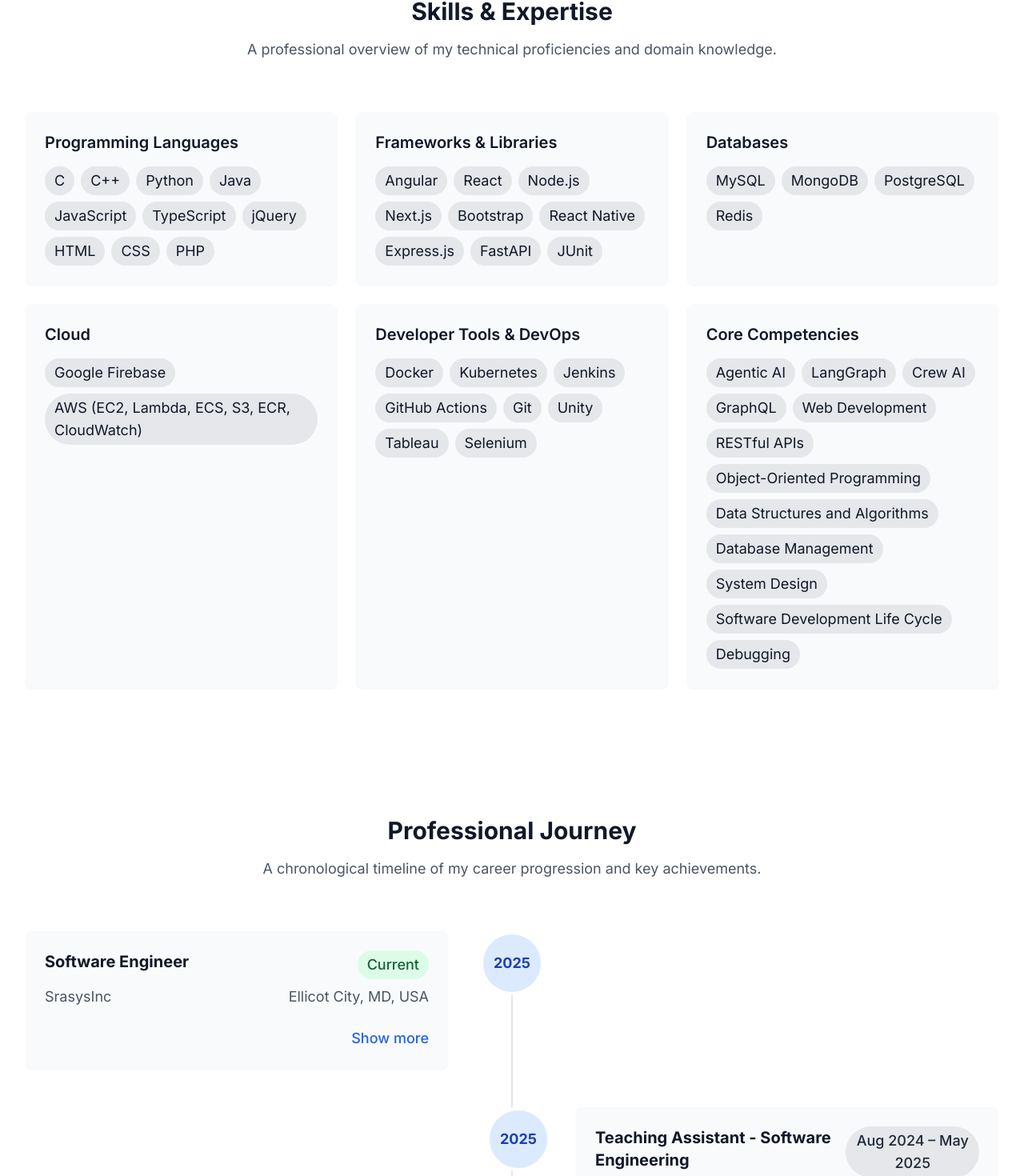
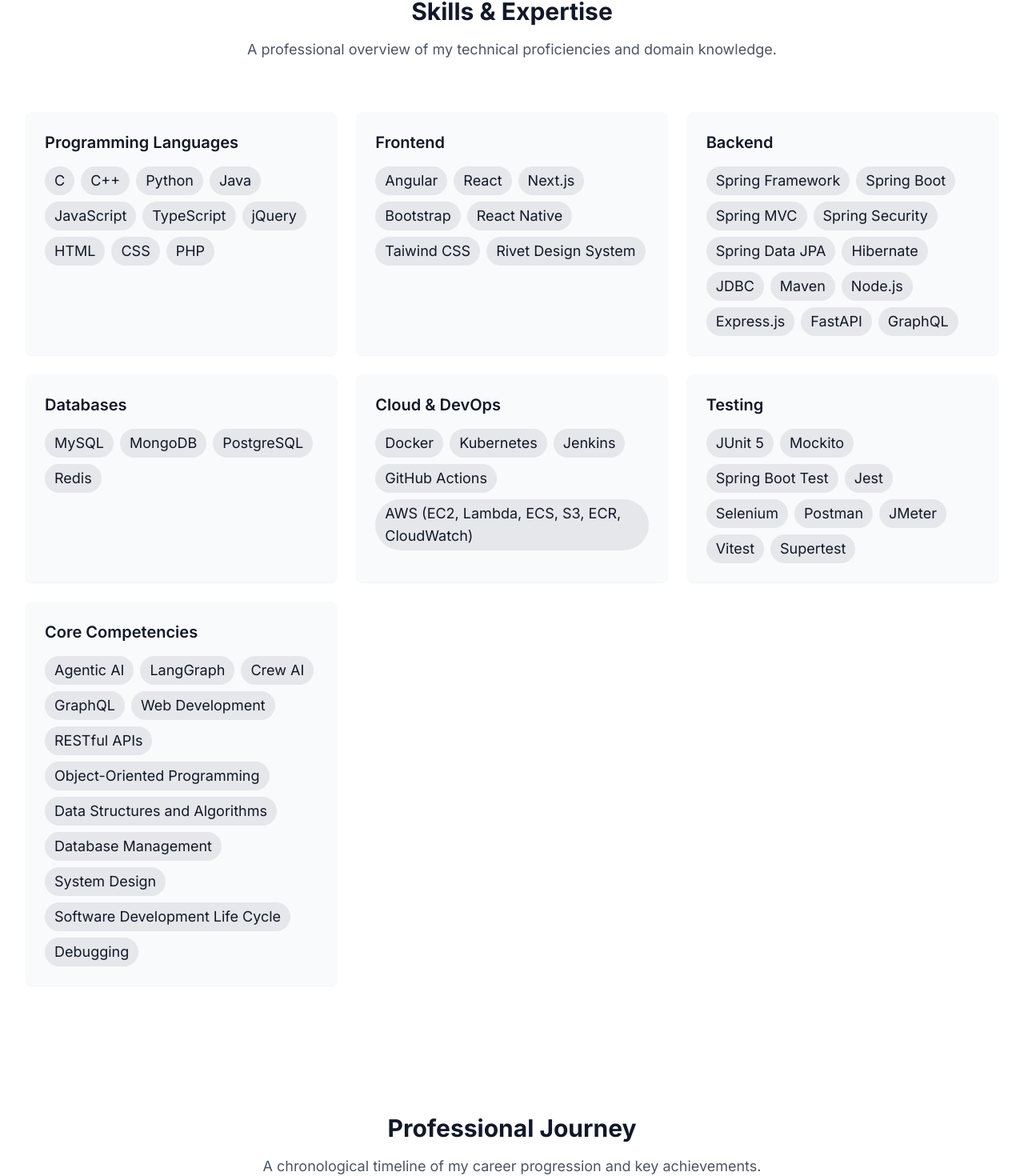
Before and after one commit to maheswar09/Maheswar-Portfolio, a React (Vite) app: page / in a window 1280 px wide. Shown: the part 884-2354 px from the top of the page at 80% size. Built offline with nearby package versions, Linux system fonts and the light colour scheme.

Commit message:
java backend

```diff
--- a/src/components/Hero.tsx
+++ b/src/components/Hero.tsx
@@ -142,7 +142,7 @@
               Get in Touch
             </a>
             <a
-              href="https://drive.google.com/file/d/172U5BlFooXEx7k_82HBXq4EAUymHkumo/view?usp=sharing"
+              href="https://drive.google.com/file/d/13wO-yRzggUIaeLfahi4JQpZvDPvbnnoG/view?usp=sharing"
               target="_blank"
               className="px-6 py-3 rounded-full bg-gray-200 text-lg dark:bg-gray-700 hover:bg-gray-300 dark:hover:bg-gray-600 font-medium transition-colors duration-300"
             >
--- a/src/data/skillsData.ts
+++ b/src/data/skillsData.ts
@@ -21,9 +21,15 @@
     ]
   },
   {
-    name: "Frameworks & Libraries",
+    name: "Frontend",
     keywords: [
-      "Angular", "React", "Node.js", "Next.js", "Bootstrap", "React Native", "Express.js", "FastAPI", "JUnit"
+      "Angular", "React", "Next.js", "Bootstrap", "React Native", "Taiwind CSS", "Rivet Design System"
+    ]
+  },
+  {
+    name: "Backend",
+    keywords: [
+      "Spring Framework", "Spring Boot", "Spring MVC", "Spring Security", "Spring Data JPA", "Hibernate", "JDBC", "Maven", "Node.js", "Express.js", "FastAPI", "GraphQL"
     ]
   },
   {
@@ -36,24 +42,21 @@
     ]
   },
   {
-    name: "Cloud",
+    name: "Cloud & DevOps",
 
-    keywords: [
-      "Google Firebase",
-      "AWS (EC2, Lambda, ECS, S3, ECR, CloudWatch)"
-    ]
-  },
-  {
-    name: "Developer Tools & DevOps",
     keywords: [
       "Docker",
       "Kubernetes",
       "Jenkins",
       "GitHub Actions",
-      "Git",
-      "Unity",
-      "Tableau",
-      "Selenium"
+      "AWS (EC2, Lambda, ECS, S3, ECR, CloudWatch)"
+    ]
+  },
+  {
+    name: "Testing",
+    keywords: [
+
+      "JUnit 5", "Mockito", "Spring Boot Test", "Jest", "Selenium", "Postman", "JMeter", "Vitest", "Supertest"
     ]
   },
   {
--- a/src/data/timelineData.ts
+++ b/src/data/timelineData.ts
@@ -16,16 +16,17 @@
     id: 1,
     year: '2025',
     title: 'Software Engineer',
-    company: 'SrasysInc',
+    company: 'Srasys Inc.,',
     location: 'Ellicot City, MD, USA',
     duration: 'Jul 2025 – Present',
     current: true,
     description: [
-      'Maintained and enhanced a microservices-based school management system supporting 3k+ parents and staff, handling enrollment, billing, and analytics modules.',
-      'Developed Angular components with RxJS observables, service-based state management, and lazy loading, improving dashboard load times by 35%, while building unit and integration test suites (JUnit, Postman) under TDD practices to reduce regression issues and ensure release stability.',
-      'Automated CI/CD pipelines with GitHub Actions, Docker, AWS ECR and AWS ECS (blue-green deployments) integrated with CloudWatch monitoring, reducing deployment time by 25%.'
+      "Maintained and enhanced Java Spring Boot microservices for a school management system supporting 3000+ parents and staff, handling enrollment, billing, messaging, and analytics modules.",
+      "Implemented secure API authentication and authorization using Spring Security, JWT, and role-based access control (RBAC), enforcing fine-grained access control and adhering to OWASP security standards. ",
+      "Implemented CI/CD pipelines with GitHub Actions, Docker, AWS ECR and AWS ECS (blue-green deployments) reducing deployment time by 25%. ",
+      "Improved system reliability and observability by implementing centralized logging and exception handling using Spring AOP and using AWS CloudWatch metrics and alerts to proactively detect and resolve production incidents. "
     ],
-    technologies: ['Angular', 'Node.js', 'Express.js', 'PostgreSQL', 'TypeScript', 'RxJS', 'JUnit', 'Postman', 'GitHub Actions', 'Docker', 'AWS (ECR, ECS, CloudWatch)']
+    technologies: ['Angular', 'Java', 'Spring MVC', 'PostgreSQL', 'Spring Security', 'Spring AOP', 'RxJS', 'JUnit', 'Postman', 'GitHub Actions', 'Docker', 'AWS (ECR, ECS, CloudWatch)']
   },
   {
     id: 2,
@@ -60,18 +61,18 @@
   {
     id: 4,
     year: '2023',
-    title: 'Software Developer Intern',
-    company: 'SrasysInc',
+    title: 'Software Engineer',
+    company: 'Srasys Inc.,',
     location: 'Ellicot City, MD, USA & Bangalore, India',
     duration: 'Jan 2023 – May 2024',
     current: false,
     description: [
-      'Built and maintained RESTful microservices with Node.js, Express, and PostgreSQL for an e-learning platform serving 5k+ active users, while following Agile methodologies to ensure on-time delivery.',
-      'Optimized PostgreSQL schema with indexing, connection pooling, and Redis caching, thereby reducing query latency by 40% and, through JMeter load testing, validated support for 2k+ concurrent users.',
-      'Developed secure API endpoints with JWT authentication and middleware-driven RBAC, following OWASP standards to prevent XSS, CSRF, and injection attacks.',
-      'Implemented a PayPal-based payment microservice with webhook reconciliation, idempotent transactions, and PCI-aware security practices supporting 1,000+ successful monthly transactions'
+      'Built and maintained RESTful microservices using Spring Boot, Spring MVC, and Spring Data JPA for an e-learning platform serving 5k+ active users, following Agile methodologies to ensure on-time delivery. ',
+      'Optimized PostgreSQL performance through schema normalization, indexing strategies, and Redis caching, reducing query latency by 40% and improving overall API throughput. ',
+      'Followed TDD practices to write unit and integration tests using JUnit 5, Mockito, and Spring Boot Test, validating service logic, database interactions, and REST API contracts to reduce production defects. ',
+      'Developed a payment microservice integrating PayPal APIs, implementing webhook reconciliation, idempotent transaction handling, and validated scalability via JMeter load testing for 2000+ concurrent users. '
     ],
-    technologies: ['React', 'Tailwind CSS', 'Node.js', 'Express.js', 'PostgreSQL', 'PayPal Gateway', 'Redis', 'Docker', 'JMeter', 'GitHub Actions']
+    technologies: ['React', 'Tailwind CSS', 'Java', 'Spring Boot', 'Spring Data JPA', 'PostgreSQL', 'PayPal Gateway', 'Redis', 'Docker', 'JMeter', 'GitHub Actions']
   },
   // {
   //   id: 4,
```
